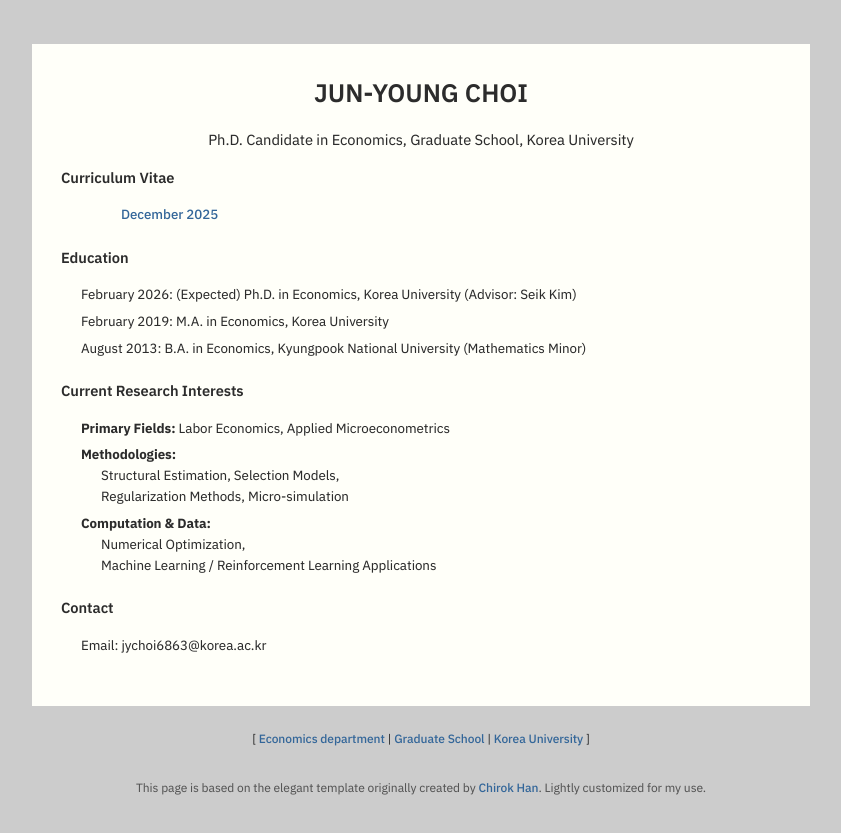
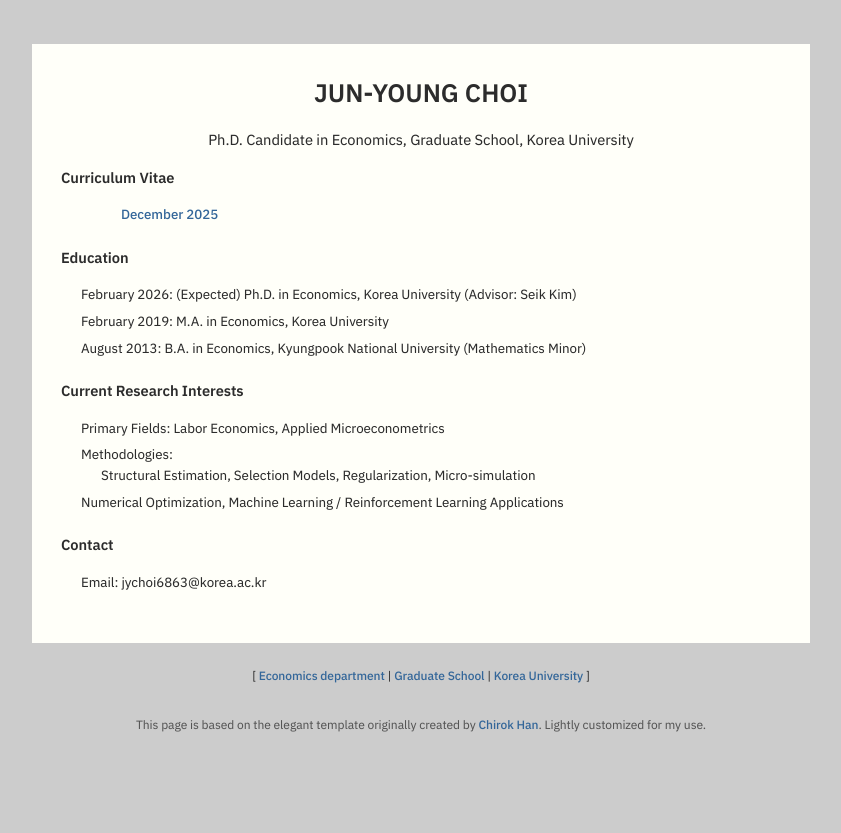
Before and after one commit to jychoi6863/jychoi6863.github.io, a plain HTML site: page index.html in a window 1280 px wide. Shown: the whole page, without its empty margins (219-1060 px from the left). After the commit the page ends 800 px from the top, so only its background shows below. Drawn offline with Linux system fonts and the light colour scheme.

Commit message:
Fix HTML formatting in research interests section

```diff
--- a/index.html
+++ b/index.html
@@ -115,15 +115,15 @@
               <dt>Current Research Interests</dt>
 <dd>
   <ul class="no-bullet">
-    <li><strong>Primary Fields:</strong> Labor Economics, Applied Microeconometrics</li>
+    <li>Primary Fields: Labor Economics, Applied Microeconometrics</li>
 
-    <li><strong>Methodologies:</strong><br>
-        Structural Estimation, Selection Models,<br>
-        Regularization Methods, Micro-simulation
+    <li>Methodologies:<br>
+        Structural Estimation, Selection Models,
+        Regularization, Micro-simulation
     </li>
 
-    <li><strong>Computation &amp; Data:</strong><br>
-        Numerical Optimization,<br>
+    <li><Computation &amp; Data:<<br>
+        Numerical Optimization,
         Machine Learning / Reinforcement Learning Applications
     </li>
   </ul>
```
